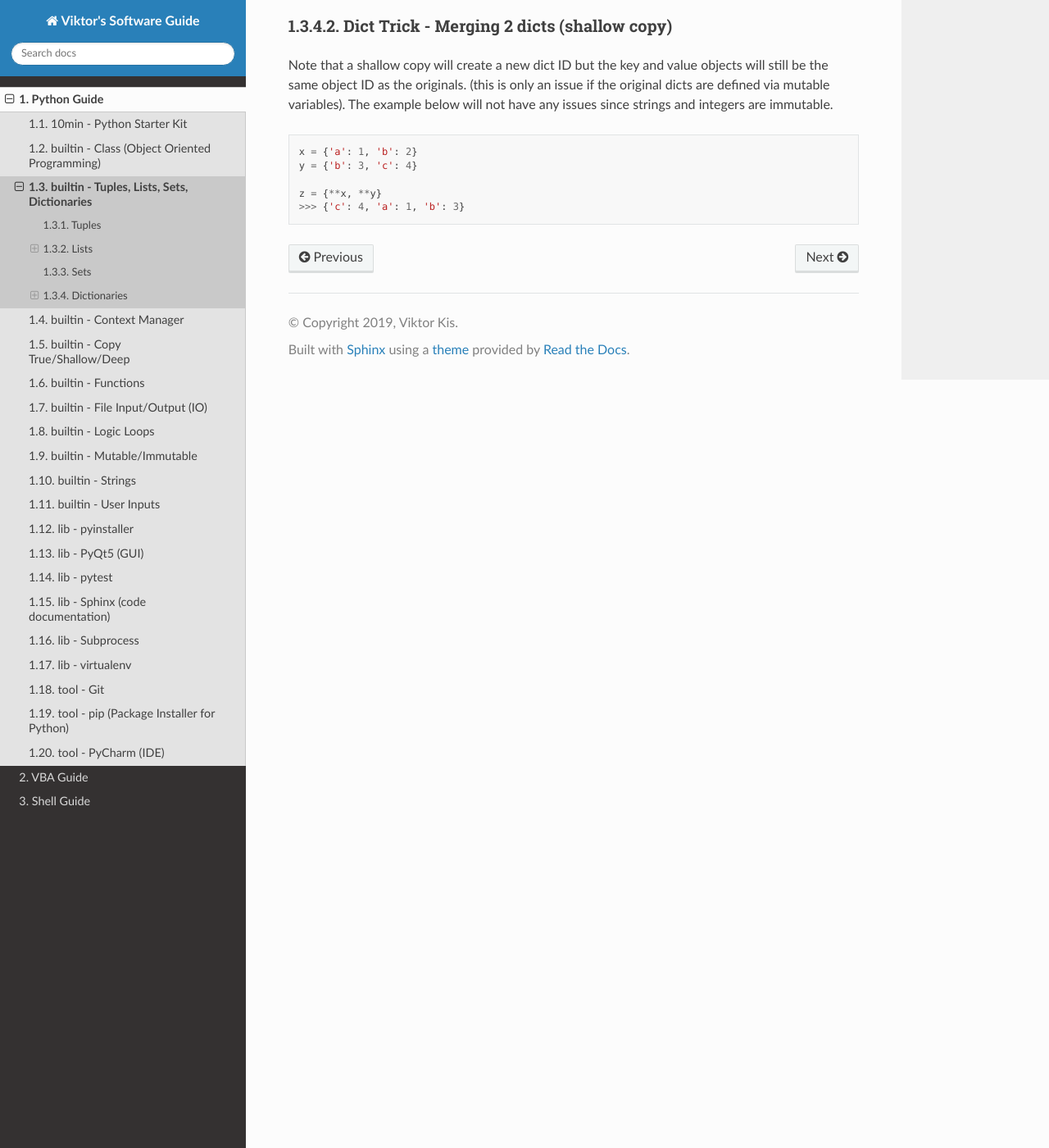
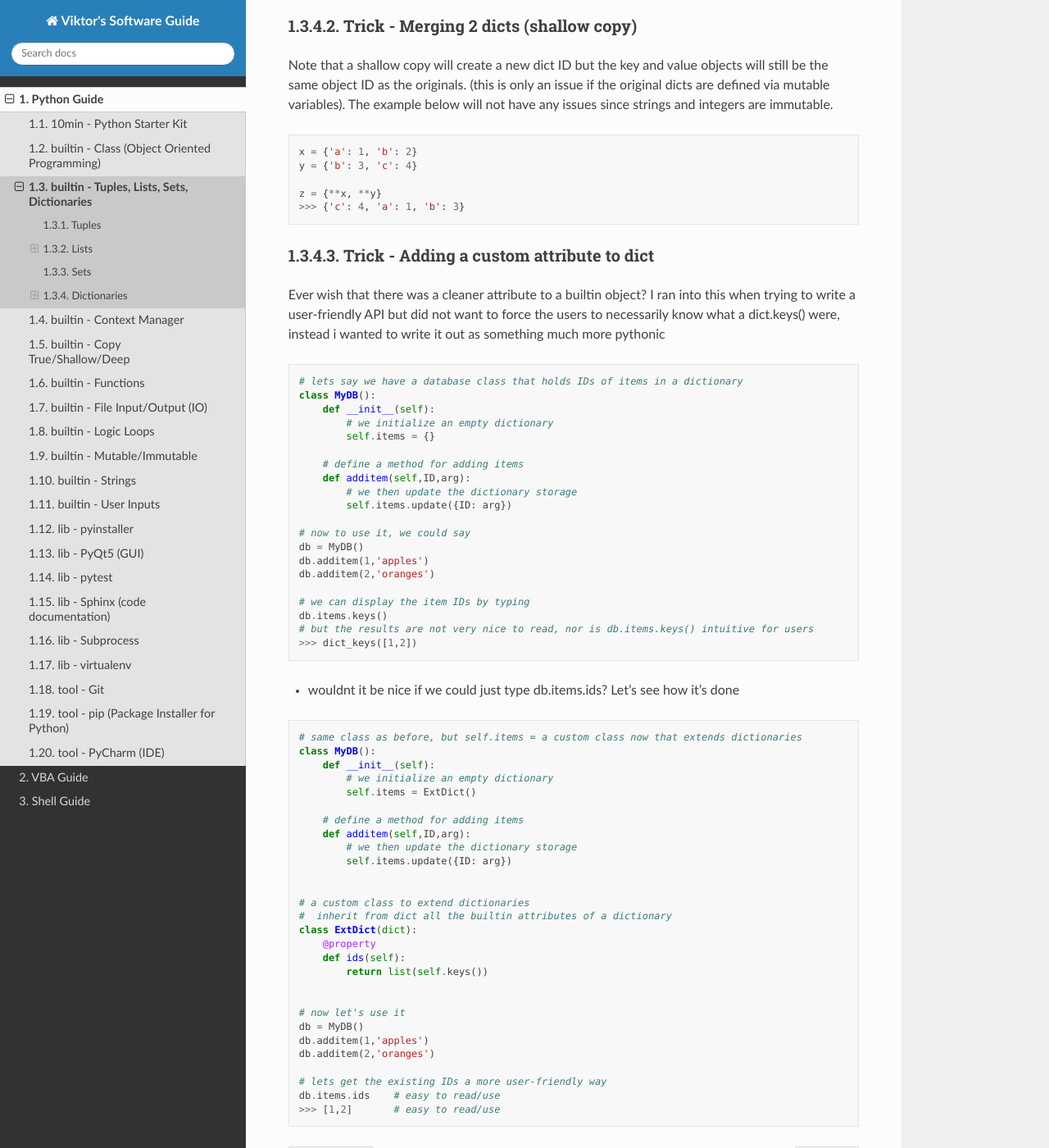
Before and after one commit to PydPiper/viks_SoftwareGuide, a Sphinx documentation site: the page built from source/python/builtin_containers.rst, in a window 1280 px wide and 1400 px high, scrolled down 5765 px. Shown: the whole window at 82% size. Built offline with Sphinx 7.4.7 and the Read the Docs theme 2.0.0, drawn with Linux system fonts in a browser that asks for light colours; some of the changed text lies outside the part shown.

Commit message:
added contribution recognition, class trick on nested attributes, dict atribute overwrite, and started adding to pytest

```diff
--- a/source/index.rst
+++ b/source/index.rst
@@ -1,5 +1,7 @@
-Welcome to Viktor's Software Guide!
+Welcome to Vik's Software Guide!
 ===================================
+Acknowledgements: Content made better by K. Kim!
+
 
 Abstract
 --------
--- a/source/python/builtin_containers.rst
+++ b/source/python/builtin_containers.rst
@@ -320,3 +320,65 @@ immutable.
 
     z = {**x, **y}
     >>> {'c': 4, 'a': 1, 'b': 3}
+
+Trick - Adding a custom attribute to dict
+^^^^^^^^^^^^^^^^^^^^^^^^^^^^^^^^^^^^^^^^^
+Ever wish that there was a cleaner attribute to a builtin object? I ran into this when
+trying to write a user-friendly API but did not want to force the users to necessarily
+know what a dict.keys() were, instead i wanted to write it out as something much more pythonic
+
+.. code-block:: python
+
+    # lets say we have a database class that holds IDs of items in a dictionary
+    class MyDB():
+        def __init__(self):
+            # we initialize an empty dictionary
+            self.items = {}
+
+        # define a method for adding items
+        def additem(self,ID,arg):
+            # we then update the dictionary storage
+            self.items.update({ID: arg})
+
+    # now to use it, we could say
+    db = MyDB()
+    db.additem(1,'apples')
+    db.additem(2,'oranges')
+
+    # we can display the item IDs by typing
+    db.items.keys()
+    # but the results are not very nice to read, nor is db.items.keys() intuitive for users
+    >>> dict_keys([1,2])
+
+- wouldnt it be nice if we could just type db.items.ids? Let's see how it's done
+
+.. code-block:: python
+
+    # same class as before, but self.items = a custom class now that extends dictionaries
+    class MyDB():
+        def __init__(self):
+            # we initialize an empty dictionary
+            self.items = ExtDict()
+
+        # define a method for adding items
+        def additem(self,ID,arg):
+            # we then update the dictionary storage
+            self.items.update({ID: arg})
+
+
+    # a custom class to extend dictionaries
+    #  inherit from dict all the builtin attributes of a dictionary
+    class ExtDict(dict):
+        @property
+        def ids(self):
+            return list(self.keys())
+
+
+    # now let's use it
+    db = MyDB()
+    db.additem(1,'apples')
+    db.additem(2,'oranges')
+
+    # lets get the existing IDs a more user-friendly way
+    db.items.ids    # easy to read/use
+    >>> [1,2]       # easy to read/use
```
Also changed, not shown: other parts of source/python/builtin_containers.rst (+2 -2 lines), source/python/builtin_class.rst (+49 -0 lines), source/python/lib_pytest.rst (+16 -2 lines).
